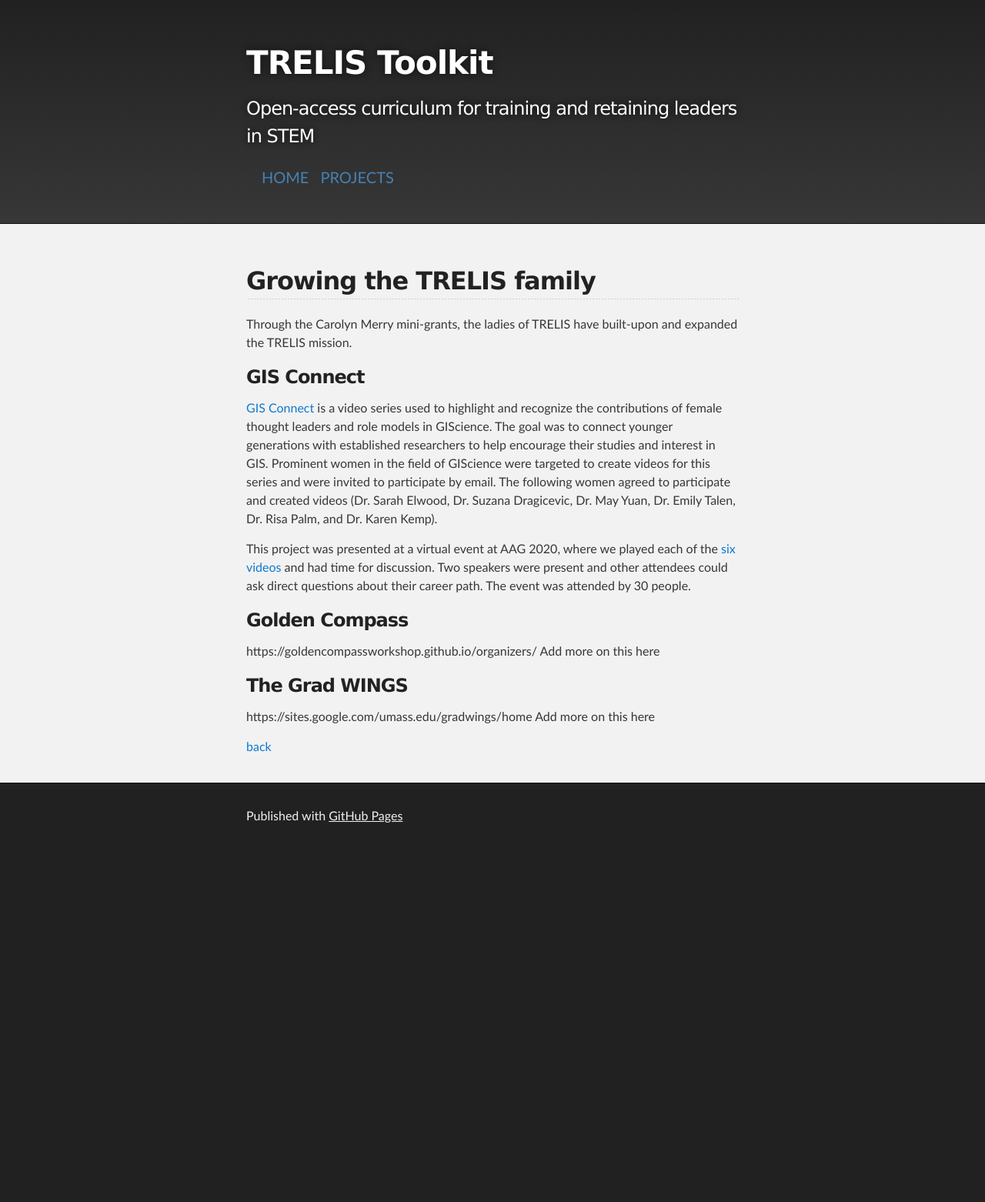
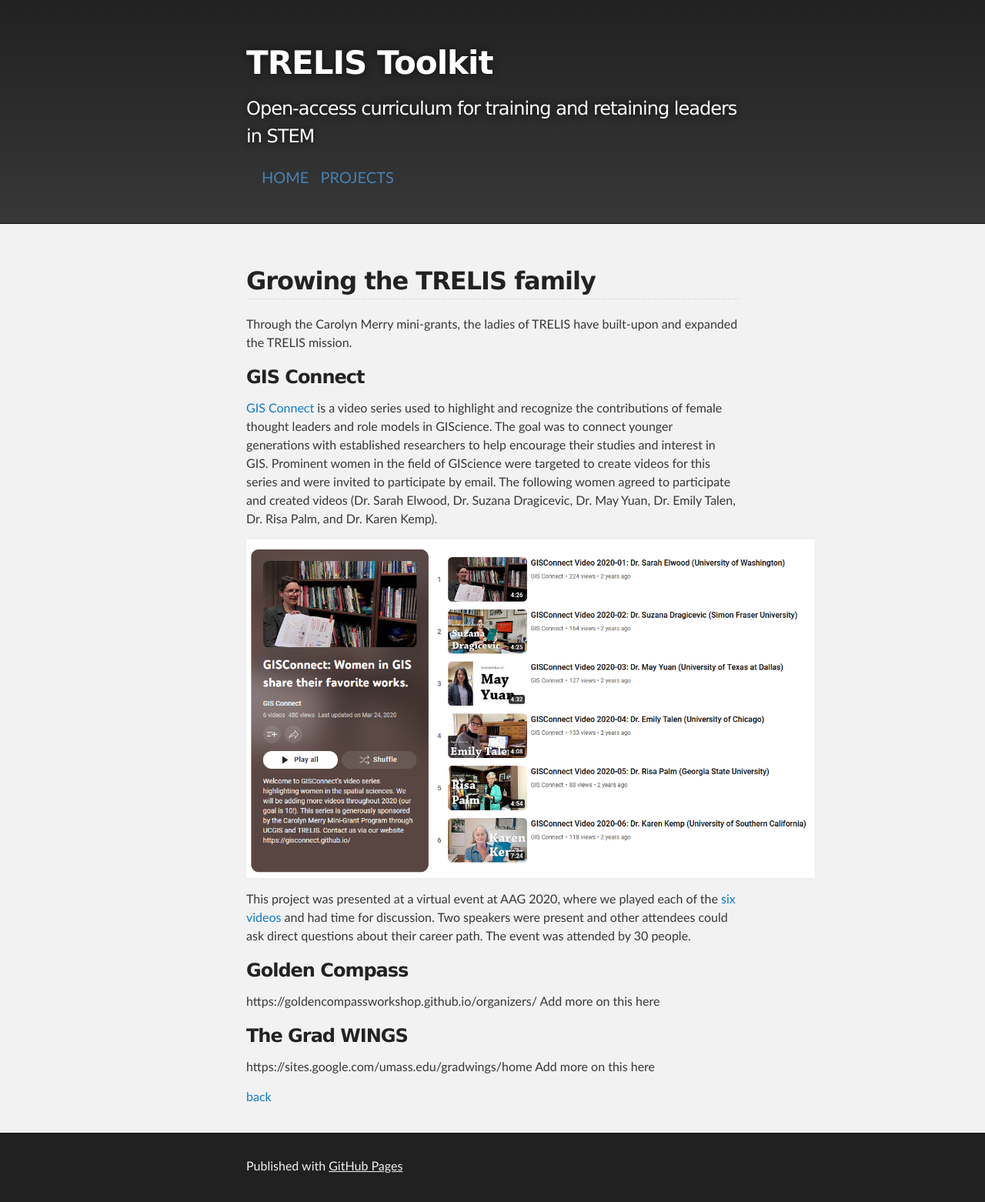
Before and after one commit to TRELIStoolkit/TRELIStoolkit.github.io, a Jekyll site: the page built from another-page.md, in a window 1280 px wide. Shown: the whole page at 77% size. Built offline with Jekyll 4.4.1, drawn with Linux system fonts in a browser that asks for light colours; our own code applies the rules of GitHub Pages for plain Markdown files; before the commit the page ends 1107 px from its top, so only the background shows below that.

Commit message:
Add GIS Connect image

```diff
--- a/another-page.md
+++ b/another-page.md
@@ -7,6 +7,8 @@ Through the Carolyn Merry mini-grants, the ladies of TRELIS have built-upon and
 
 ### GIS Connect
  [GIS Connect](https://gisconnect.github.io/) is a video series used to highlight and recognize the contributions of female thought leaders and role models in GIScience. The goal was to connect younger generations with established researchers to help encourage their studies and interest in GIS. Prominent women in the field of GIScience were targeted to create videos for this series and were invited to participate by email. The following women agreed to participate and created videos (Dr. Sarah Elwood, Dr. Suzana Dragicevic, Dr. May Yuan, Dr. Emily Talen, Dr. Risa Palm, and Dr. Karen Kemp).
+
+ ![YouTube Playlist](assets/images/GISConnect.PNG)
 
 This project was presented at a virtual event at AAG 2020, where we played each of the [six videos](https://www.youtube.com/playlist?list=PL2xUaCb8VRCAcTnrCrH67C1lnMxVq7gbr) and had time for discussion. Two speakers were present and other attendees could ask direct questions about their career path. The event was attended by 30 people.
 
```
